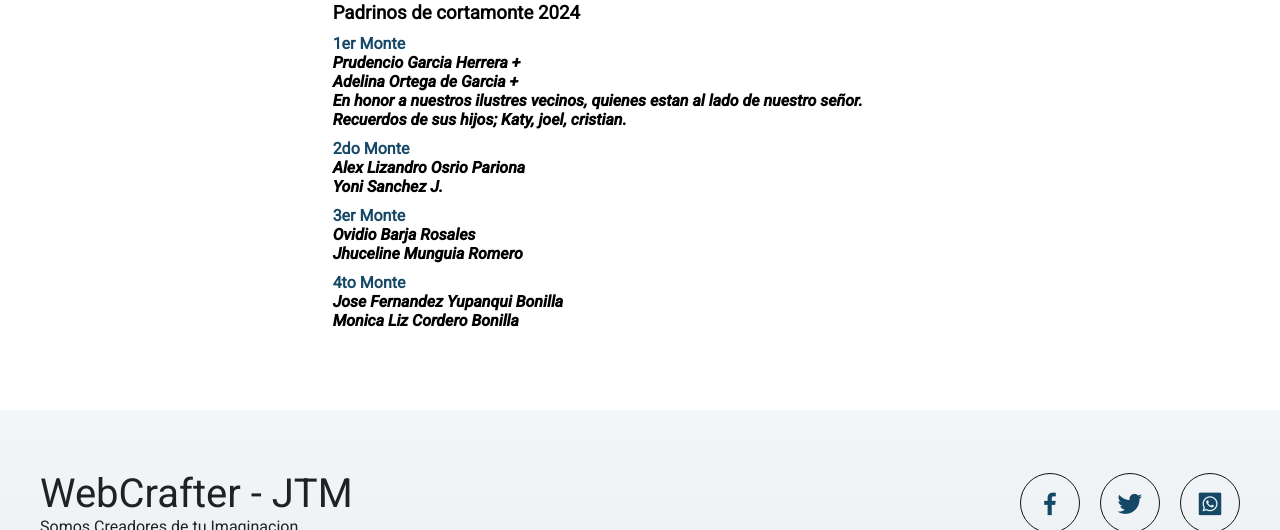
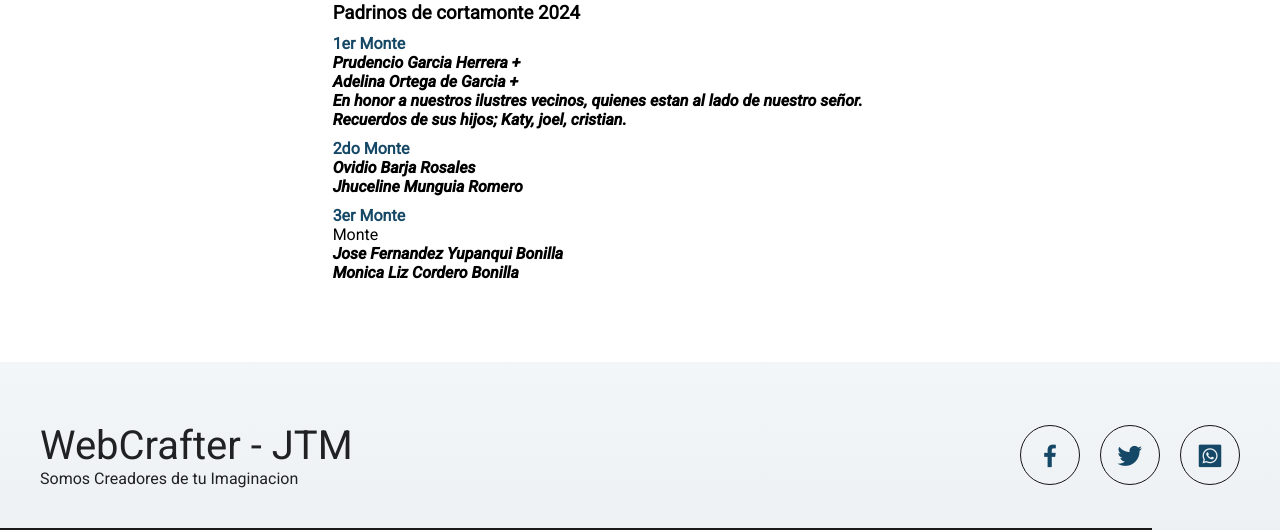
Before and after one commit to JaujinoDev/Mi-barrio-la-samaritana, a plain HTML site: page home/carnavales.html in a window 1280 px wide. Shown: the part 2577-3107 px from the top of the page. Drawn offline with nearby package versions, Linux system fonts and the light colour scheme.

Commit message:
borrado de nombres

```diff
--- a/home/carnavales.html
+++ b/home/carnavales.html
@@ -122,13 +122,11 @@
             <p>Prudencio Garcia Herrera +</p>
             <p>Adelina Ortega de Garcia +</p>
             <p>En honor a nuestros ilustres vecinos, quienes estan al lado de nuestro señor. <br> Recuerdos de sus hijos; Katy, joel, cristian. </p>
+
             <h4>2do Monte</h4>
-            <p>Alex Lizandro Osrio Pariona</p>
-            <p>Yoni Sanchez J.</p>
-            <h4>3er Monte</h4>
             <p>Ovidio Barja Rosales</p>
             <p>Jhuceline Munguia Romero</p>
-            <h4>4to Monte</h4>
+            <h4>3er Monte</h4> Monte</h4>
             <p>Jose Fernandez Yupanqui Bonilla</p>
             <p>Monica Liz Cordero Bonilla</p>
 
```
